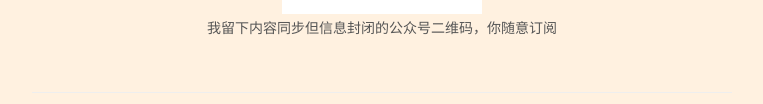
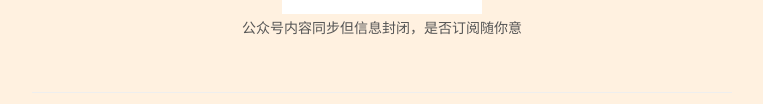
Before and after one commit to iceShire/iceshire.github.io, a plain HTML site: page 2017/02/17/hello-world/index.html in a window 1280 px wide. Shown: the part 1335-1439 px from the top of the page, without its empty margins (98-861 px from the left). Drawn offline with Linux system fonts and the light colour scheme; a script that the page names is missing.

Commit message:
Site updated: 2017-02-28 00:43:26

```diff
--- a/2017/02/17/hello-world/index.html
+++ b/2017/02/17/hello-world/index.html
@@ -376,7 +376,7 @@ Quick">
 
 <div id="wechat_subscriber" style="display: block; padding: 10px 0; margin: 20px auto; width: 100%; text-align: center">
     <img id="wechat_subscriber_qcode" src="/uploads/qrcode_Wechat.jpg" alt="Aice wechat" style="width: 200px; max-width: 100%;"/>
-    <div>我留下内容同步但信息封闭的公众号二维码，你随意订阅</div>
+    <div>公众号内容同步但信息封闭，是否订阅随你意</div>
 </div>
 
 
```
Also changed, not shown: 2017/02/27/第一篇/index.html (+1 -1 lines).
